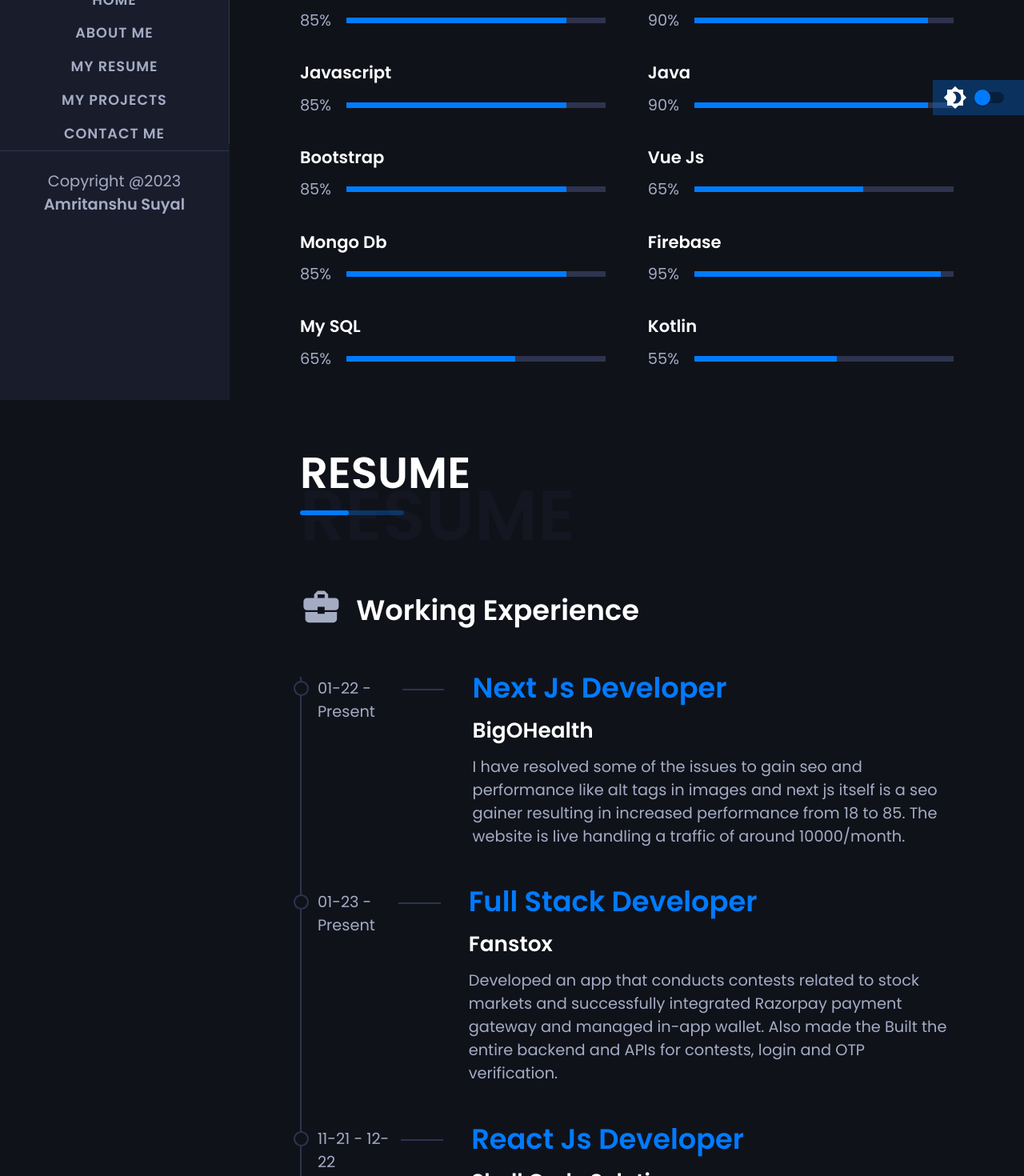
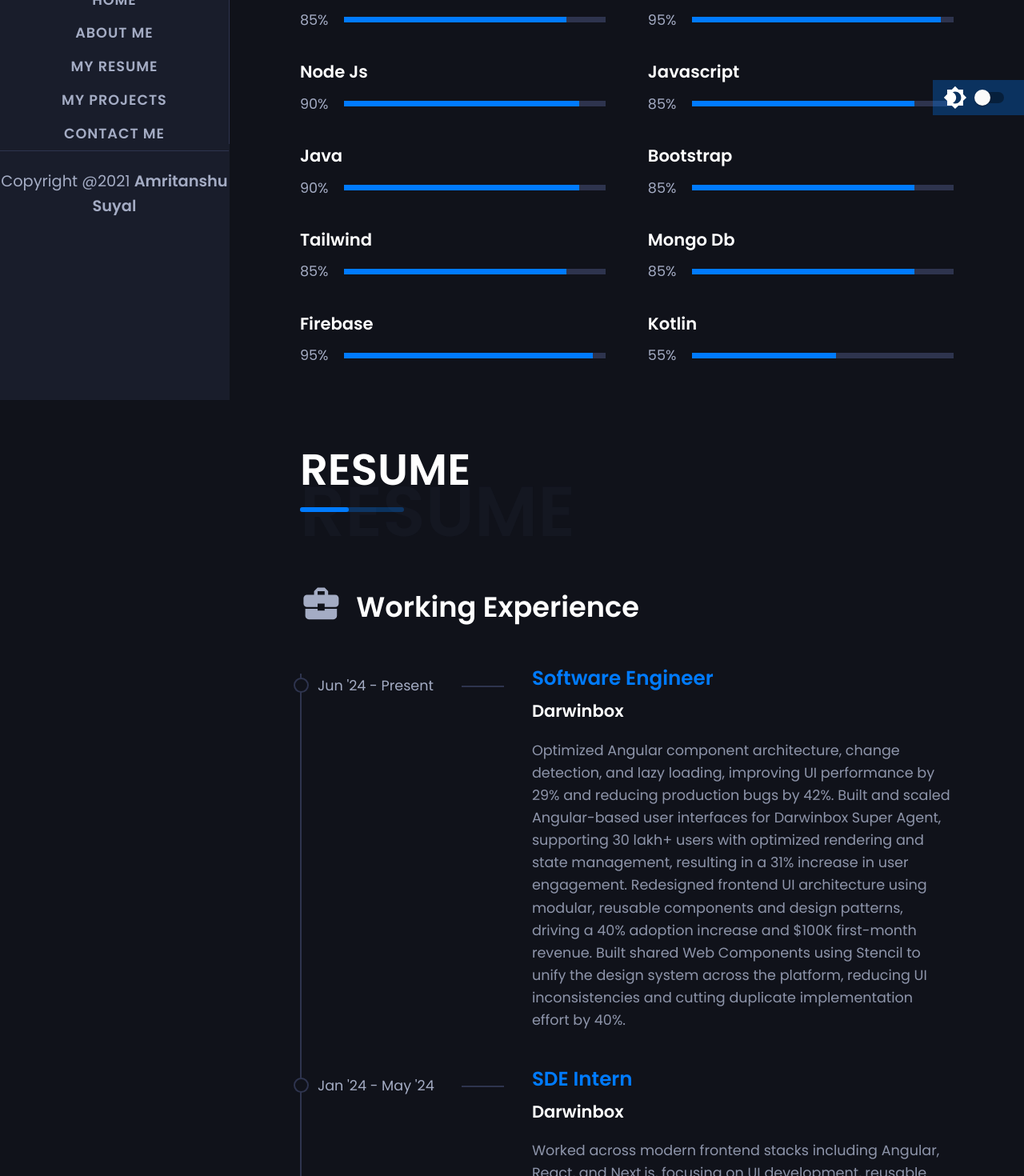
Before and after one commit to suyalamritanshu/Portfolio-React-Site, a React (Create React App) app: page /resume in a window 1280 px wide. Shown: the part 300-1770 px from the top of the page at 80% size. Built offline with nearby package versions, Linux system fonts and the light colour scheme.

Commit message:
Changes according to new experiences

```diff
--- a/package.json
+++ b/package.json
@@ -22,6 +22,7 @@
     "emailjs": "^3.6.0",
     "emailjs-com": "^3.2.0",
     "install": "^0.13.0",
+    "nvm": "^0.0.4",
     "particles.js": "^2.0.0",
     "react": "^17.0.2",
     "react-dom": "^17.0.2",
@@ -32,7 +33,7 @@
     "react-intersection-observer": "^8.32.2",
     "react-particles-js": "^3.6.0",
     "react-router-dom": "6",
-    "react-scripts": "4.0.3",
+    "react-scripts": "^5.0.1",
     "react-spinners": "^0.11.0",
     "styled-components": "^5.3.3",
     "typewriter-effect": "^2.18.2",
@@ -63,5 +64,8 @@
       "last 1 firefox version",
       "last 1 safari version"
     ]
+  },
+  "devDependencies": {
+    "ajv": "^8.17.1"
   }
 }
--- a/src/Components/ImageSection.js
+++ b/src/Components/ImageSection.js
@@ -7,19 +7,14 @@ function ImageSection() {
     return (
         <ImageSectionStyled>
             <div className="left-content">
-                <img src={resume} alt=""/>
+                <img src={resume} alt="" />
             </div>
             <div className="right-content">
                 <h4>I am <span>Amritanshu</span></h4>
                 <p className="paragraph">
-                I am currently a 4th year student pursuing my B.Tech from Jaypee University of Technology, Solan.
-
-                I like reading tech articles particularly related to new technology coming to the market and playing badminton.
-
-                Coming to my tech world, i have explored a lot on web (frontend + backend) and android development and made some cool projects..
-
-
-
+                    Frontend Engineer specializing in Angular, React, and Next.js. Currently at Darwinbox, building enterprise products for 30+ lakh users with a focus on performance, scalability, and design systems.
+                    <br /><br />
+                    Passionate about creating high-quality user experiences and solving complex UI challenges.
                 </p>
                 <div className="about-info">
                     <div className="info-title">
@@ -30,12 +25,12 @@ function ImageSection() {
                     </div>
                     <div className="info">
                         <p>: Amritanshu Suyal</p>
-                        <p>: 21</p>
+                        <p>: 23</p>
                         <p>: English, Hindi </p>
-                        <p>: Lucknow, Uttar Pradesh</p>
+                        <p>: Hyderabad, Telangana   </p>
                     </div>
                 </div>
-                <a href="https://drive.google.com/file/d/1SHeh6xDl2uDxFP21mPsa58reV5xnPmeb/view?usp=sharing" target="_blank">  <PrimaryButton title={'View Resume'} /> </a>
+                <a href="https://drive.google.com/file/d/1CA1LWdEvKtaFscXnZELJhBtAHpHuNxD_/view?usp=drive_link" target="_blank">  <PrimaryButton title={'View Resume'} /> </a>
 
             </div>
         </ImageSectionStyled>
@@ -67,10 +62,10 @@ const ImageSectionStyled = styled.div`
     .right-content{
         width: 100%;
         h4{
-            font-size: 2rem;
+            font-size: var(--font-size-h3);
             color: var(--white-color);
             span{
-                font-size: 2rem;
+                font-size: var(--font-size-h3);
             }
         }
         .paragraph{
--- a/src/Components/Navigation.js
+++ b/src/Components/Navigation.js
@@ -27,7 +27,7 @@ function Navigation() {
         </li>
         <li className="nav-item">
           <NavLink to="/projects" activeClassName="active-class" exact>
-           My Projects
+            My Projects
           </NavLink>
         </li>
         <li className="nav-item">
@@ -39,7 +39,7 @@ function Navigation() {
       <footer className="footer">
         <p>
           {" "}
-          Copyright @2023 <b> Amritanshu Suyal</b>
+          Copyright @{new Date().getFullYear()} <b> Amritanshu Suyal</b>
         </p>
       </footer>
     </NavigationStyled>
--- a/src/Components/Resume.js
+++ b/src/Components/Resume.js
@@ -18,30 +18,27 @@ function Resume() {
         </div>
         <div className="resume-content">
           <ResumeItem
-            year={"01-22 - Present"}
+            year={"Jun '24 - Present"}
+            title={"Software Engineer"}
+            subTitle={"Darwinbox"}
+            text={
+              "Optimized Angular component architecture, change detection, and lazy loading, improving UI performance by 29% and reducing production bugs by 42%. Built and scaled Angular-based user interfaces for Darwinbox Super Agent, supporting 30 lakh+ users with optimized rendering and state management, resulting in a 31% increase in user engagement. Redesigned frontend UI architecture using modular, reusable components and design patterns, driving a 40% adoption increase and $100K first-month revenue. Built shared Web Components using Stencil to unify the design system across the platform, reducing UI inconsistencies and cutting duplicate implementation effort by 40%."
+            }
+          />
+          <ResumeItem
+            year={"Jan '24 - May '24"}
+            title={"SDE Intern"}
+            subTitle={"Darwinbox"}
+            text={
+              "Worked across modern frontend stacks including Angular, React, and Next.js, focusing on UI development, reusable components, and frontend best practices. Developed a training project with emphasis on frontend UI, responsive design, API integration, and performance optimization. Built an in-house user interaction tracking solution, reducing costs by 80% by removing dependency on third-party tools."
+            }
+          />
+          <ResumeItem
+            year={"Jan '22 - Jul '23"}
             title={"Next Js Developer"}
             subTitle={"BigOHealth"}
             text={
-              "I have resolved some of the issues to gain seo and performance like alt tags in images and next js itself is a seo gainer resulting in increased performance from 18 to 85. The website is live handling a traffic of around 10000/month."
-            }
-          />
-
-          <ResumeItem
-            year={"01-23 - Present"}
-            title={"Full Stack Developer"}
-            subTitle={"Fanstox"}
-            text={
-              "Developed an app that conducts contests related to stock markets and successfully integrated Razorpay payment gateway and managed in-app wallet. Also made the Built the entire backend and APIs for contests, login and OTP verification."
-            }
-          />
-
-
-          <ResumeItem
-            year={"11-21 - 12-22"}
-            title={"React Js Developer"}
-            subTitle={"Shell Code Solutions"}
-            text={
-              "Completed my internship at shell code solutions as a react js developer where i have completed 1 project which was given me by my mentor at the internship and working on  the other. Both the projects are based on react(frontend)."
+              <>Implemented SEO best practices including semantic HTML, metadata optimization, and performance tuning. Improved Google Lighthouse scores with 85+ Performance and 97+ SEO ratings. Production website handles approximately 100,000 monthly visitors. <a href="https://www.bigohealth.com/" target="_blank" rel="noreferrer">Visit Website</a></>
             }
           />
 
@@ -51,7 +48,7 @@ function Resume() {
         </div>
         <div className="resume-content ">
           <ResumeItem
-            year={"2020 - Present"}
+            year={"2020 - 2024"}
             title={"B-Tech CSE"}
             subTitle={"Jaypee University of Information Technology"}
             text={
@@ -64,7 +61,7 @@ function Resume() {
             title={"Class 12"}
             subTitle={"LBS Convent School"}
             text={
-              "Pursued my class 12 from lbs convent school, kota with percentage of 78%, participated in many inter school and intra school competitions as a team lead and won some of them. Many tasks were given to me during the school and i have completed them in due time."
+              "Pursued my class 12 from lbs convent school, kota, participated in many inter school and intra school competitions as a team lead and won some of them. Many tasks were given to me during the school and i have completed them in due time."
             }
           />
 
--- a/src/Components/ResumeItem.js
+++ b/src/Components/ResumeItem.js
@@ -1,7 +1,7 @@
 import React from 'react'
 import styled from 'styled-components';
 
-function ResumeItem({year, title, subTitle, text}) {
+function ResumeItem({ year, title, subTitle, text }) {
     return (
         <ResumeItemStyled>
             <div className="left-content">
@@ -27,7 +27,8 @@ const ResumeItemStyled = styled.div`
         padding-bottom: 3rem;
     }
     .left-content{
-        width: 50%;
+        min-width: 200px;
+        flex-shrink: 0;
         padding-left: 20px;
         position: relative;
         &::before{
@@ -43,6 +44,7 @@ const ResumeItemStyled = styled.div`
         }
         p{
             display: inline-block;
+            white-space: nowrap;
         }
     }
     .right-content{
@@ -59,13 +61,28 @@ const ResumeItemStyled = styled.div`
         }
         h5{
             color: var(--primary-color);
-            font-size: 2rem;
+            font-size: var(--font-size-h5);
             margin-top: -0.7rem;
             padding-bottom: .4rem;
         }
         h6{
             padding-bottom: .6rem;
-            font-size: 1.5rem;
+            font-size: var(--font-size-h6);
+        }
+        p{
+            font-size: var(--font-size-body);
+            line-height: 1.6;
+            opacity: 0.85;
+            margin-top: 0.5rem;
+            a{
+                color: var(--primary-color);
+                text-decoration: underline;
+                font-weight: 500;
+                transition: all 0.3s ease;
+                &:hover{
+                    color: var(--primary-color-light);
+                }
+            }
         }
     }
 `;
--- a/src/Components/Skills.js
+++ b/src/Components/Skills.js
@@ -10,17 +10,17 @@ function Skills() {
       <Title title={"My Skills"} span={"my skills"} />
       <InnerLayout>
         <div className="skills">
-          <ProgressBar title={"React Js"} width={"85%"} text={"85%"} />
+          <ProgressBar title={"Next Js"} width={"85%"} text={"85%"} />
+          <ProgressBar title={"Angular"} width={"95%"} text={"95%"} />
           <ProgressBar title={"Node Js"} width={"90%"} text={"90%"} />
           <ProgressBar title={"Javascript"} width={"85%"} text={"85%"} />
           <ProgressBar title={"Java"} width={"90%"} text={"90%"} />
           {/* <ProgressBar title={"Python"} width={"75%"} text={"75%"} /> */}
           <ProgressBar title={"Bootstrap"} width={"85%"} text={"85%"} />
+          <ProgressBar title={"Tailwind"} width={"85%"} text={"85%"} />
           {/* <ProgressBar title={"C++"} width={"85%"} text={"85%"} /> */}
-          <ProgressBar title={"Vue Js"} width={"65%"} text={"65%"} />
           <ProgressBar title={"Mongo Db"} width={"85%"} text={"85%"} />
           <ProgressBar title={"Firebase"} width={"95%"} text={"95%"} />
-          <ProgressBar title={"My SQL"} width={"65%"} text={"65%"} />
           <ProgressBar title={"Kotlin"} width={"55%"} text={"55%"} />
         </div>
       </InnerLayout>
--- a/src/Pages/Contact.js
+++ b/src/Pages/Contact.js
@@ -66,7 +66,7 @@ function Contact() {
       <ContactPageStyled>
         <InnerLayout className={"contact-section"}>
           <div className="left-content">
-          {status && renderAlert()}
+            {status && renderAlert()}
             <div className="contact-title">
               <h4>Get In Touch</h4>
             </div>
@@ -85,7 +85,7 @@ function Contact() {
               </div>
               <div className="form-field">
                 <label htmlFor="message">Enter your Message*</label>
-                <TextareaField value={values.message} handleChange={handleChange}  name="message" />
+                <TextareaField value={values.message} handleChange={handleChange} name="message" />
               </div>
               <div className="form-field">
                 <button type="submit">Send Email</button>
@@ -109,7 +109,7 @@ function Contact() {
               title={"Address"}
               icon={location}
               cont1={
-                "B2/3 Officer Colony Kumbhi Chini Mill, Kumbhi Distt: Lakhimpur-Kheri"
+                "Ayyappa Society, Madhapur, Hyderabad, Telangana"
               }
               cont2={"India"}
             />
--- a/src/Pages/Home.js
+++ b/src/Pages/Home.js
@@ -33,20 +33,25 @@ function Home() {
             <TypeWriter
               onInit={(typeWriter) => {
                 typeWriter
-                  .typeString("Full Stack Developer💻")
-
+                  .typeString("Amritanshu Suyal ✨")
                   .pauseFor(1000)
                   .deleteAll()
-                  .typeString("Android Developer📱")
+                  .typeString("Software Developer ✅")
                   .pauseFor(1000)
                   .deleteAll()
-                  .typeString("Mern Stack Developer💻")
+                  .typeString("Next.js Developer ⚛️")
                   .pauseFor(1000)
                   .deleteAll()
-                  .typeString("Next Js Developer💻")
+                  .typeString("Angular Developer 🅰️")
                   .pauseFor(1000)
                   .deleteAll()
-                  .typeString("Amritanshu Suyal📙")
+                  .typeString("Android Developer 📲")
+                  .pauseFor(1000)
+                  .deleteAll()
+                  .typeString("MERN Stack Developer 🌐")
+                  .pauseFor(1000)
+                  .deleteAll()
+                  .typeString("Full Stack Developer 💻")
                   .start();
               }}
             />
--- a/src/styles/GlobalStyle.js
+++ b/src/styles/GlobalStyle.js
@@ -1,4 +1,4 @@
-import {createGlobalStyle} from 'styled-components';
+import { createGlobalStyle } from 'styled-components';
 
 
 const GlobalStyle = createGlobalStyle`
@@ -19,6 +19,16 @@ const GlobalStyle = createGlobalStyle`
     --scrollbar-bg-color: #383838;
     --scrollbar-thump-color: #6b6b6b;
     --scrollbar-track-color: #383838;
+
+    /* Typography Scale */
+    --font-size-h1: 4rem;
+    --font-size-h2: 2.5rem;
+    --font-size-h3: 2rem;
+    --font-size-h4: 1.6rem;
+    --font-size-h5: 1.4rem;
+    --font-size-h6: 1.2rem;
+    --font-size-body: 1rem;
+    --font-size-small: 0.875rem;
 }
 .light-theme{
     --primary-color: #007bff;
@@ -91,13 +101,13 @@ a{
     font-family: inherit;
     color: inherit;
     font-size: inherit;
-    font-size: 1rem;
+    font-size: var(--font-size-body);
 }
 h1{
-    font-size: 4rem;
+    font-size: var(--font-size-h1);
     color: var(--white-color);
     span{
-        font-size: 4rem;
+        font-size: var(--font-size-h1);
         @media screen and (max-width: 502px){
             font-size: 3rem
         }
@@ -106,13 +116,33 @@ h1{
         font-size: 3rem
     }
 }
-span{
-    color: var(--primary-color);
+h2{
+    font-size: var(--font-size-h2);
+    color: var(--white-color);
+}
+h3{
+    font-size: var(--font-size-h3);
+    color: var(--white-color);
+}
+h4{
+    font-size: var(--font-size-h4);
+    color: var(--white-color);
+}
+h5{
+    font-size: var(--font-size-h5);
+    color: var(--white-color);
 }
 h6{
     color: var(--white-color);
-    font-size: 1.2rem;
+    font-size: var(--font-size-h6);
     padding-bottom: .6rem;
+}
+p{
+    font-size: var(--font-size-body);
+    line-height: 1.6;
+}
+span{
+    color: inherit;
 }
 //Utilities
 .u-margin-bottom{
```
Also changed, not shown: 2 other files (tests, documents, lock files or other folders).
